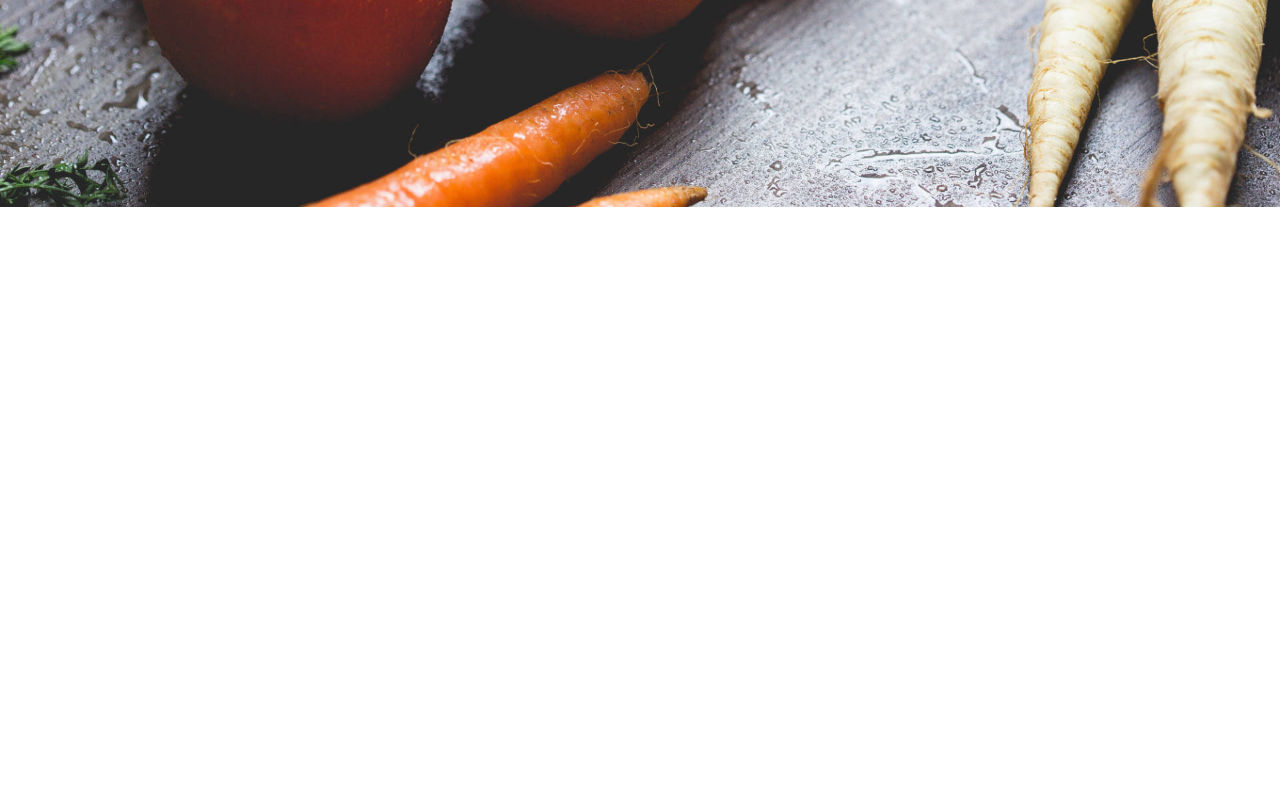
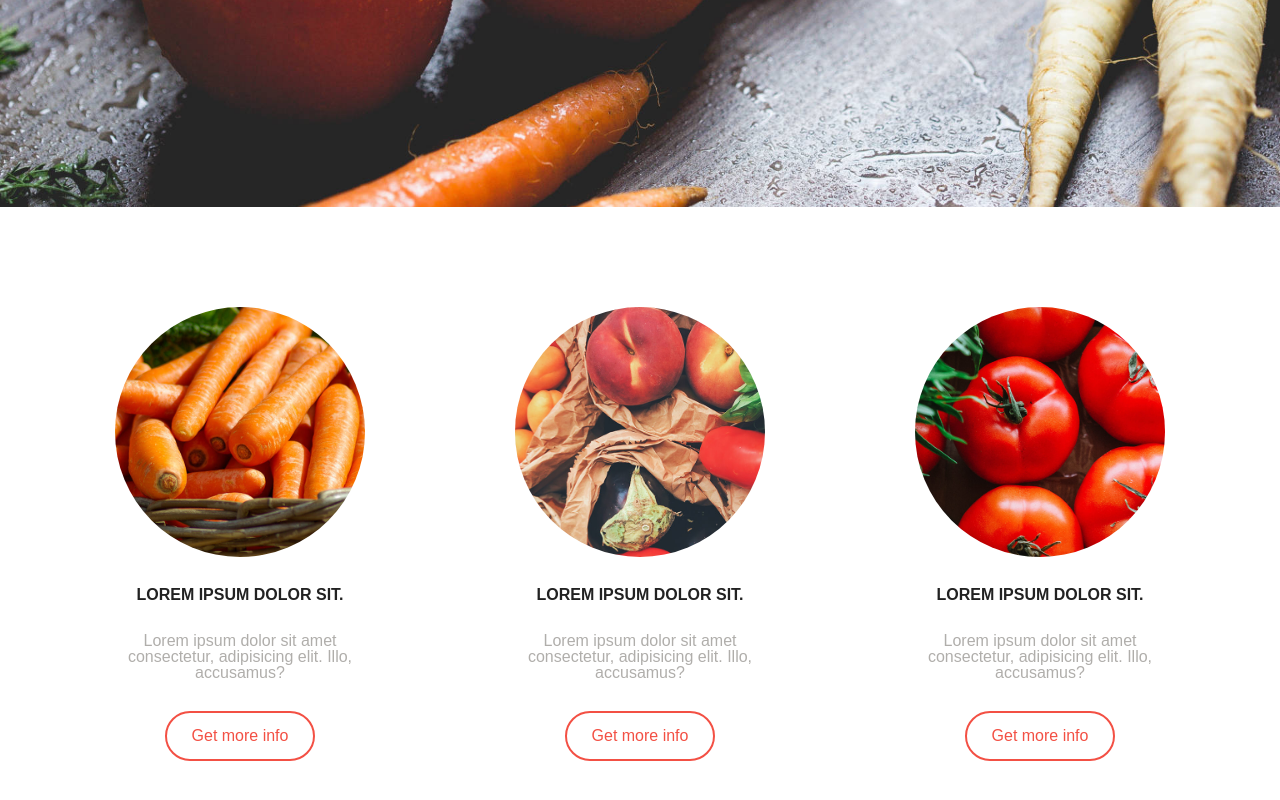
Before and after one commit to PawelTargonski/VegetablesHTML, a plain HTML site: page index.html in a window 1280 px wide. Shown: the part 438-1238 px from the top of the page. Before the commit the page ends 800 px from the top, so only its background shows below. Drawn offline with Linux system fonts and the light colour scheme; a web font is replaced by a local one.

Commit message:
3 articles

```diff
--- a/css/style.css
+++ b/css/style.css
@@ -51,3 +51,33 @@ body {
     font-weight: 400;
     opacity: 0.6;
 }
+.article{
+    text-align: center;
+    max-width: 280px;
+}
+.article-photo-img{
+    width: 250px;
+    height: auto;
+    border-radius: 50%;
+}
+.article-title{
+    text-transform: uppercase;
+    font-weight: 600;
+    margin: 30px auto;
+}
+.article-text{
+    color: #B0AEAB;
+    margin-bottom: 30px;
+}.article-btn{
+    padding: 15px 25px;
+    border: 2px solid #F35044;
+    color: #F35044;
+    display: inline-block;
+    text-decoration: none;
+    border-radius: 50px;
+}
+.page-content .container{
+    margin: 100px auto;
+    display: flex;
+    justify-content: space-around;
+}
--- a/index.html
+++ b/index.html
@@ -34,5 +34,34 @@
             Lorem ipsum, dolor sit amet consectetur adipisicing elit. Soluta, quam.
         </p>
     </section>
+    <main class="page-content">
+        <div class="container">
+            <article class="article">
+                <a href="">
+                    <img src="images/photo1.jpg" alt="" class="article-photo-img">
+                </a>
+                <h2 class="article-title">Lorem ipsum dolor sit.</h2>
+                <p class="article-text">Lorem ipsum dolor sit amet consectetur, adipisicing elit. Illo, accusamus?</p>
+                <a href="" class="article-btn">Get more info</a>
+            </article>
+            <article class="article">
+                <a href="">
+                    <img src="images/photo2.jpg" alt="" class="article-photo-img">
+                </a>
+                <h2 class="article-title">Lorem ipsum dolor sit.</h2>
+                <p class="article-text">Lorem ipsum dolor sit amet consectetur, adipisicing elit. Illo, accusamus?</p>
+                <a href="" class="article-btn">Get more info</a>
+            </article>
+            <article class="article">
+                <a href="">
+                    <img src="images/photo3.jpg" alt="" class="article-photo-img">
+                </a>
+                <h2 class="article-title">Lorem ipsum dolor sit.</h2>
+                <p class="article-text">Lorem ipsum dolor sit amet consectetur, adipisicing elit. Illo, accusamus?</p>
+                <a href="" class="article-btn">Get more info</a>
+            </article>
+        </div>
+    </main>
+
 </body>
 </html>
```
